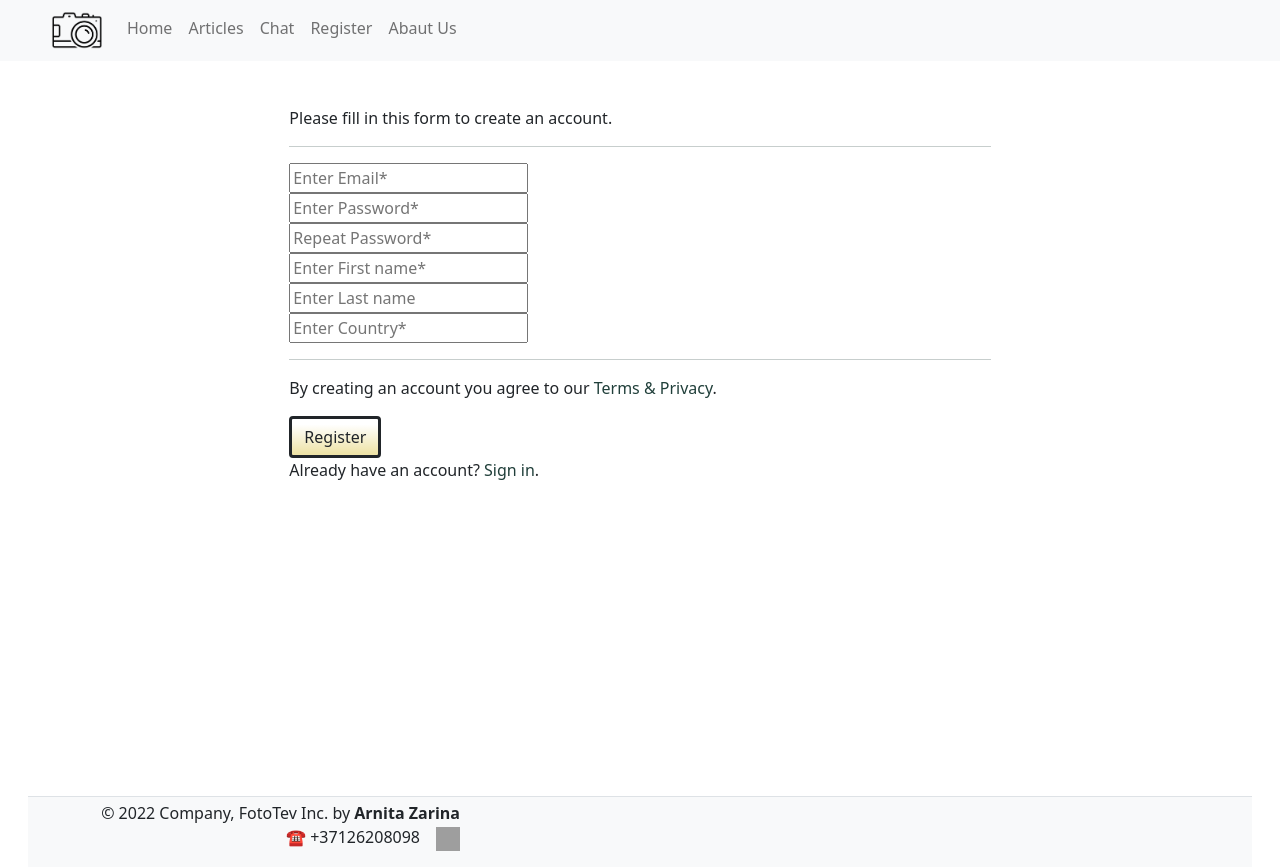
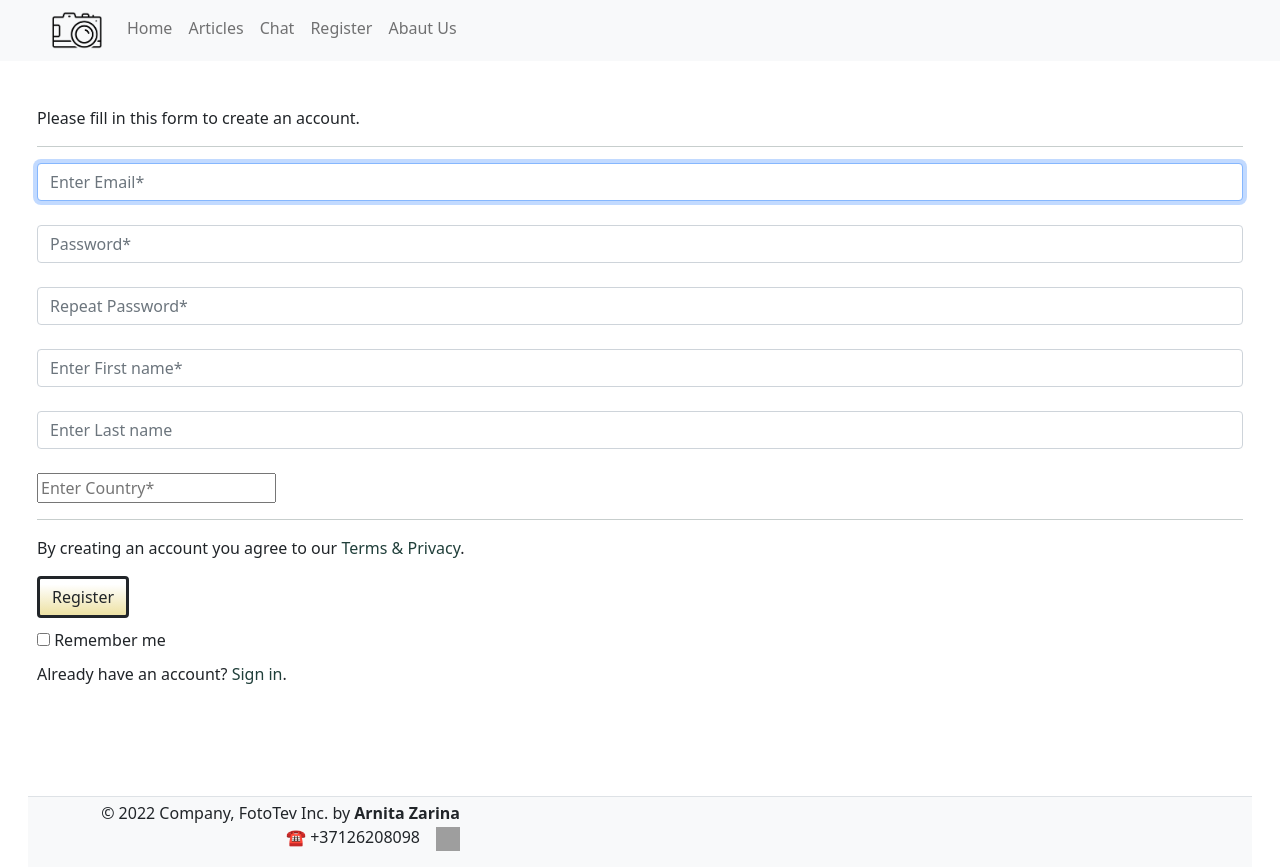
Before and after one commit to ArnitaZ/final_work, a React (Create React App) app: page /registration in a window 1280 px wide. Built offline with nearby package versions, Linux system fonts and the light colour scheme; grey boxes are pictures that could not be loaded.

Commit message:
Validation
Validation added

```diff
--- a/package.json
+++ b/package.json
@@ -9,6 +9,7 @@
     "axios": "^0.26.1",
     "bootstrap-icons": "^1.8.1",
     "react": "^17.0.2",
+    "react-bootstrap": "^2.2.1",
     "react-dom": "^17.0.2",
     "react-router-dom": "^6.2.2",
     "react-scripts": "5.0.0",
--- a/src/Components/Main.css
+++ b/src/Components/Main.css
@@ -12,6 +12,7 @@ p {
 }
 body {
   margin-top: 50pt;
+  margin-bottom: -50pt;
 }
 hr {
   color: #203f3a;
@@ -24,10 +25,6 @@ form {
   justify-content: center;
 }
 
-form label {
-  font-size: 1.5rem;
-  font-weight: bold;
-}
 a {
   color: #203f3a;
   text-decoration: none;
--- a/src/Pages/AboutUs.js
+++ b/src/Pages/AboutUs.js
@@ -2,10 +2,6 @@ function AboutUs() {
   return (
     <div>
       <div>
-        <br />
-        <br />
-        <br />
-        <br />
         <h1>This is about us</h1>
       </div>
     </div>
--- a/src/Pages/Registration.js
+++ b/src/Pages/Registration.js
@@ -1,52 +1,68 @@
+import { useState } from "react";
 import { Link } from "react-router-dom";
+import Form from "react-bootstrap/Form";
 
 function Registration() {
+  const [email, setEmail] = useState("");
+  const [password, setPassword] = useState("");
+  const [pswRepeat, setPswRepeat] = useState("");
+  const [firstName, setFirstName] = useState("");
+  const [lastName, setLastName] = useState("");
+
+  function validateForm() {
+    return email.length > 0 && password.length > 5;
+  }
+
+  function handleSubmit(event) {
+    event.preventDefault();
+  }
   return (
     <div className="pt-4">
-      <form>
-        <div className="row">
+      <form className="row" onSubmit={handleSubmit}>
         <div className="col-m">
           <p>Please fill in this form to create an account.</p>
           <hr />
           <div className="col">
-              <input
-                type="text"
+            <Form.Control
+              autoFocus
+              type="email"
               placeholder="Enter Email*"
-                name="email"
-                id="email"
+              value={email}
+              onChange={(e) => setEmail(e.target.value)}
               required
             />
             <br />
-              <input
+            <Form.Control
               type="password"
-                placeholder="Enter Password*"
-                name="psw"
-                id="psw"
+              placeholder="Password*"
+              value={password}
+              onChange={(e) => setPassword(e.target.value)}
+              required
+              minlength="8"
+            />
+            <br />
+            <Form.Control
+              type="password"
+              placeholder="Repeat Password*"
+              value={pswRepeat}
+              onChange={(e) => setPswRepeat(e.target.value)}
               required
             />
             <br />
-              <input
-                type="password"
-                placeholder="Repeat Password*"
-                name="psw-repeat"
-                id="psw-repeat"
+            <Form.Control
+              type="text"
+              placeholder="Enter First name*"
+              value={firstName}
+              onChange={(e) => setFirstName(e.target.value)}
               required
             />
             <br />
-              <input
-                type="text"
-                placeholder="Enter First name*"
-                name="name"
-                id="name"
-                required
-              />
-              <br />
-              <input
+            <Form.Control
               type="text"
               placeholder="Enter Last name"
-                name="lastName"
-                id="lastNme"
-                required
+              value={lastName}
+              onChange={(e) => setLastName(e.target.value)}
+              optional
             />
             <br />
             <input
@@ -66,15 +82,18 @@ function Registration() {
             </Link>
             .
           </p>
-            <button type="submit" className="btn">
+          <button type="submit" className="btn" abled={!validateForm()}>
             Register
           </button>
         </div>
-          <div className="container signin">
+        <label>
+          <input type="checkbox" value="remember-me" />
+          {""} Remember me
+        </label>
+        <div className="col signin">
           <p>
             Already have an account? <Link to="/chat"> Sign in</Link>.
           </p>
-          </div>
         </div>
       </form>
     </div>
```
Also changed, not shown: 1 other file (tests, documents, lock files or other folders). Lines whose indentation alone changed are shown as unchanged.
